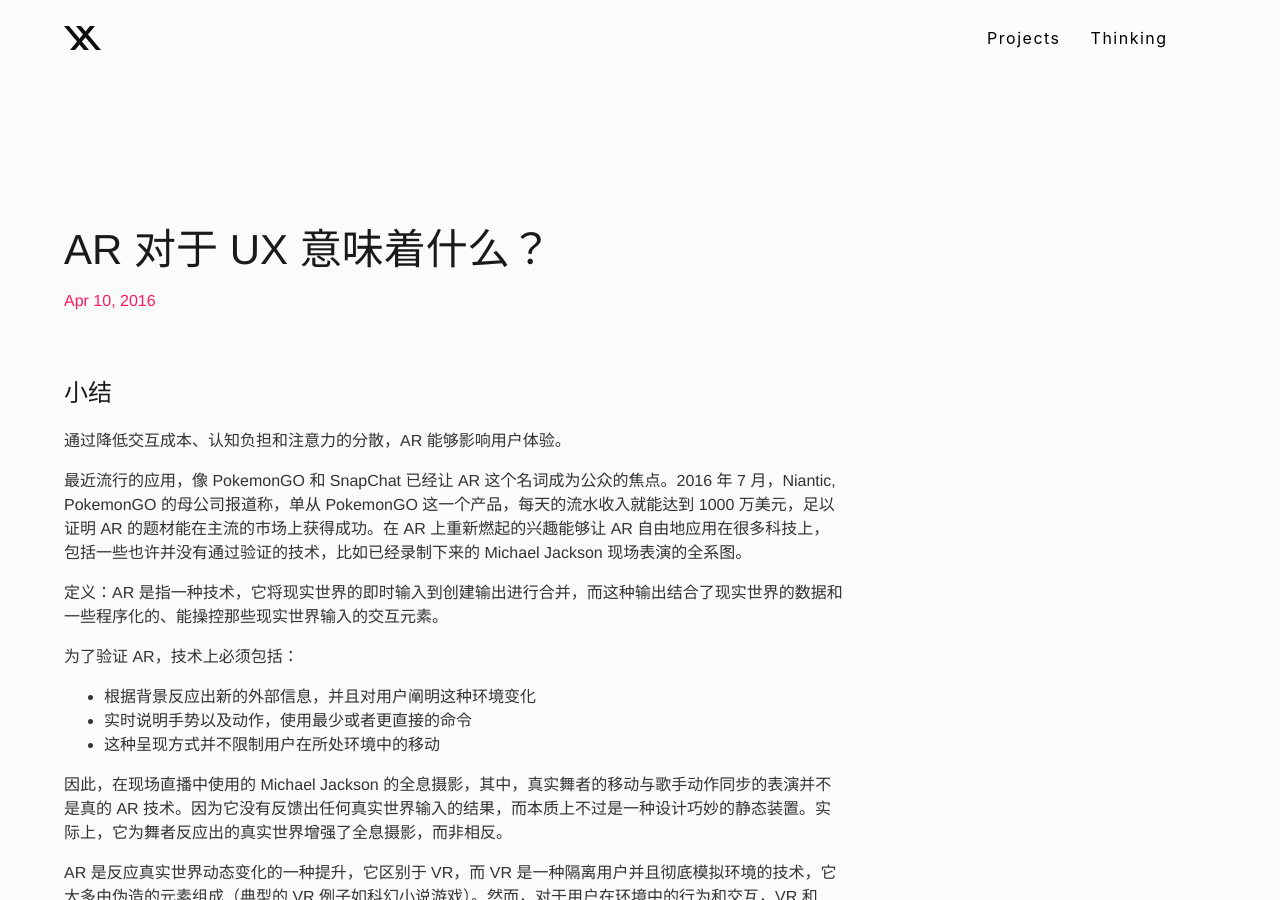
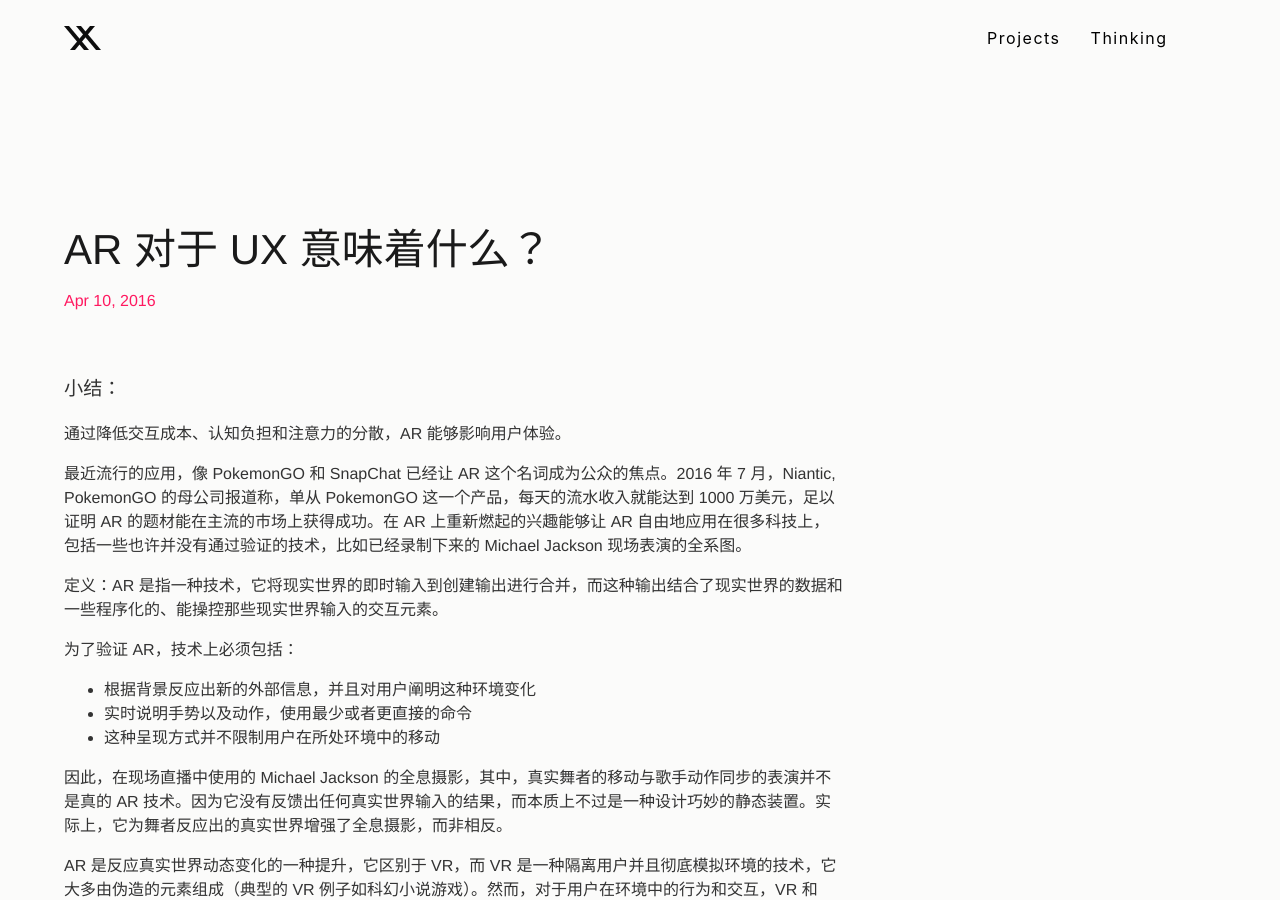
Before and after one commit to guoxindesign/guoxindesign.github.io, a Jekyll site: the page built from _posts/2016-04-10-ar.md, in a window 1280 px wide and 900 px high. Built offline with Jekyll 4.4.1, drawn with Linux system fonts in a browser that asks for light colours.

Commit message:
Update 2016-04-10-ar.md

```diff
--- a/_posts/2016-04-10-ar.md
+++ b/_posts/2016-04-10-ar.md
@@ -3,7 +3,7 @@ title: AR 对于 UX 意味着什么？
 layout: post
 cover_image: "/images/pokemon_cover.jpg"
 ---
-# 小结
+## 小结：
 通过降低交互成本、认知负担和注意力的分散，AR 能够影响用户体验。
 
 最近流行的应用，像 PokemonGO 和 SnapChat 已经让 AR 这个名词成为公众的焦点。2016 年 7 月，Niantic, PokemonGO 的母公司报道称，单从 PokemonGO 这一个产品，每天的流水收入就能达到 1000 万美元，足以证明 AR 的题材能在主流的市场上获得成功。在 AR 上重新燃起的兴趣能够让 AR 自由地应用在很多科技上，包括一些也许并没有通过验证的技术，比如已经录制下来的 Michael Jackson 现场表演的全系图。
```
